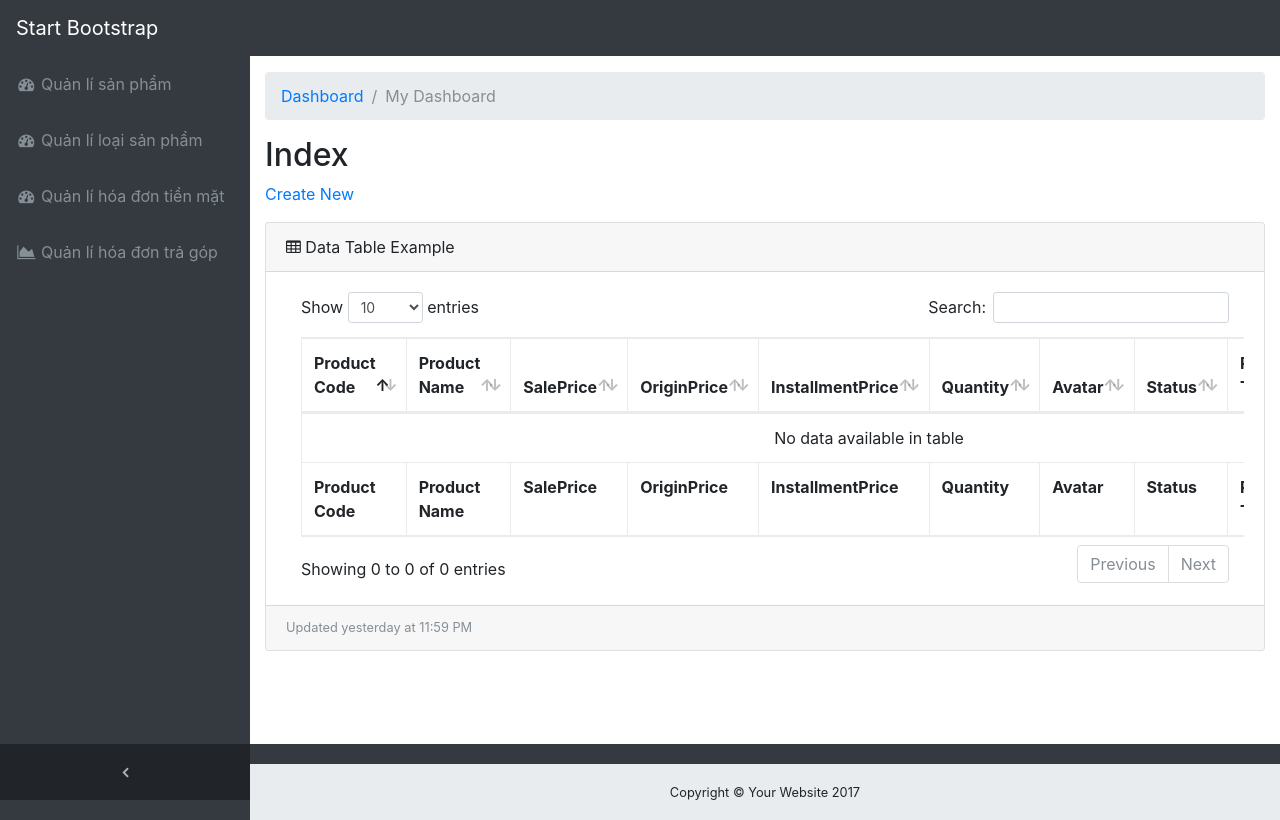
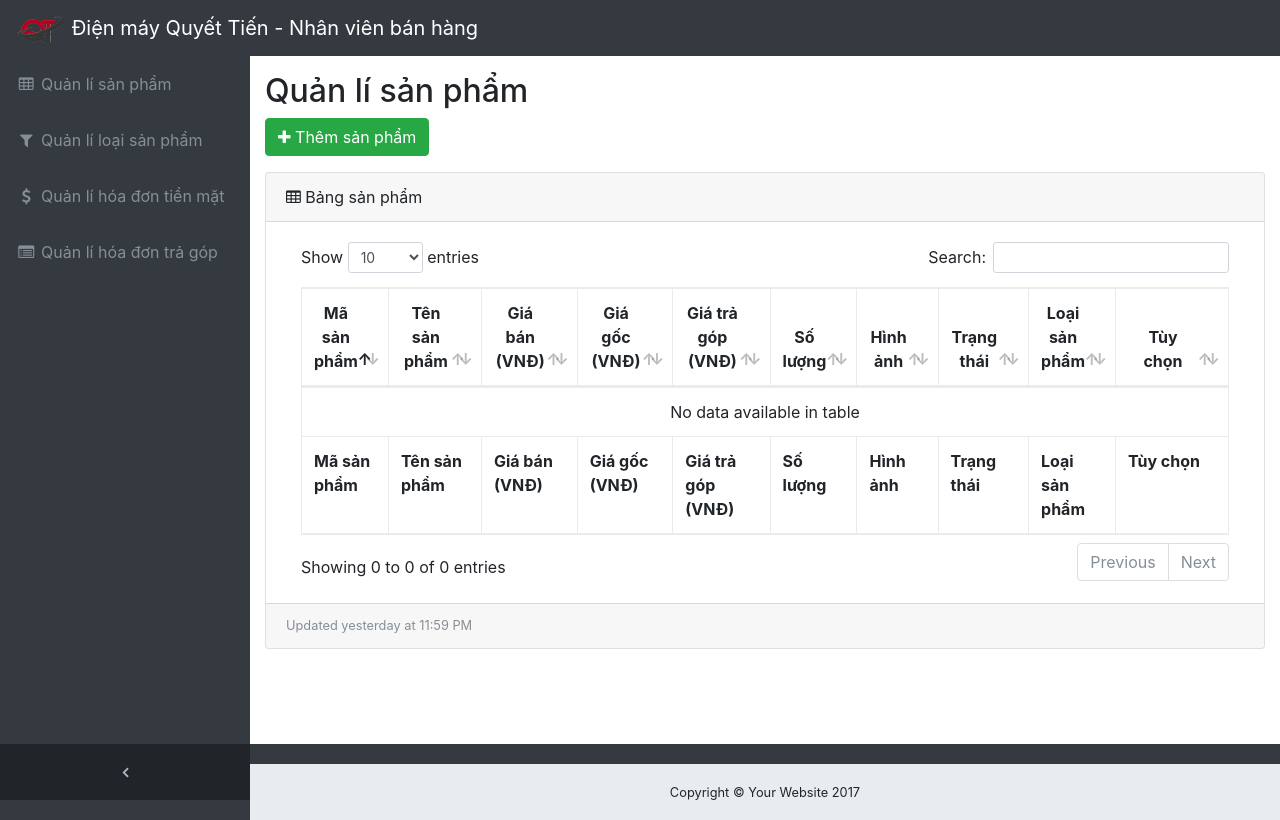
Before and after one commit to pcmlinh/DienMayQuyetTien, an ASP.NET MVC app: template DienMayQuyetTien/Areas/Employee/Views/ManageProduct/Index.cshtml in a window 1280 px wide. Run offline with ASP.NET Core 8 and stand-ins for ASP.NET MVC 5, Linux system fonts and the light colour scheme; the template is opened without the code that fills it, so the values that code supplies are empty; the project's own start-up code is not run; a stand-in starts its controllers and pages; some libraries are stand-ins or nearby versions.

Commit message:
Edit template admin and employee

```diff
--- a/DienMayQuyetTien/Areas/Employee/Views/ManageProduct/Index.cshtml
+++ b/DienMayQuyetTien/Areas/Employee/Views/ManageProduct/Index.cshtml
@@ -1,48 +1,48 @@
 @model IEnumerable<DienMayQuyetTien.Models.Product>
 
 @{
-    ViewBag.Title = "Index";
+    ViewBag.Title = "Quản lí sản phẩm";
     Layout = "~/Areas/Employee/Views/Shared/_EmpLayout.cshtml";
 }
 
-<h2>Index</h2>
+<h2>Quản lí sản phẩm</h2>
 
 <p>
-    @Html.ActionLink("Create New", "Create")
+    <button class="btn btn-success" onclick="location.href='@Url.Action("Create", "ManageProduct")'"><i class="fa fa-plus"></i> Thêm sản phẩm</button>
 </p>
 <div class="card mb-3">
     <div class="card-header">
-        <i class="fa fa-table"></i> Data Table Example
+        <i class="fa fa-table"></i> Bảng sản phẩm
     </div>
     <div class="card-body">
         <div class="table-responsive">
             <table class="table table-bordered" id="dataTable" width="100%" cellspacing="0">
-                <thead>
+                <thead align="center">
                     <tr>
-                        <th>Product Code</th>
-                        <th>Product Name</th>
-                        <th>SalePrice</th>
-                        <th>OriginPrice</th>
-                        <th>InstallmentPrice</th>
-                        <th>Quantity</th>
-                        <th>Avatar</th>
-                        <th>Status</th>
-                        <th>Product Type ID</th>
-                        <th>Options</th>
+                        <th style="width:20px">Mã sản phẩm</th>
+                        <th style="width:50px">Tên sản phẩm</th>
+                        <th>Giá bán (VNĐ)</th>
+                        <th>Giá gốc (VNĐ)</th>
+                        <th>Giá trả góp (VNĐ)</th>
+                        <th style="width:10px">Số lượng</th>
+                        <th>Hình ảnh</th>
+                        <th>Trạng thái</th>
+                        <th style="width:20px">Loại sản phẩm</th>
+                        <th style="width:70px">Tùy chọn</th>
                     </tr>
                 </thead>
                 <tfoot>
                     <tr>
-                        <th>Product Code</th>
-                        <th>Product Name</th>
-                        <th>SalePrice</th>
-                        <th>OriginPrice</th>
-                        <th>InstallmentPrice</th>
-                        <th>Quantity</th>
-                        <th>Avatar</th>
-                        <th>Status</th>
-                        <th>Product Type ID</th>
-                        <th>Options</th>
+                        <th>Mã sản phẩm</th>
+                        <th>Tên sản phẩm</th>
+                        <th>Giá bán (VNĐ)</th>
+                        <th>Giá gốc (VNĐ)</th>
+                        <th>Giá trả góp (VNĐ)</th>
+                        <th>Số lượng</th>
+                        <th>Hình ảnh</th>
+                        <th>Trạng thái</th>
+                        <th>Loại sản phẩm</th>
+                        <th>Tùy chọn</th>
                     </tr>
                 </tfoot>
                 <tbody>
@@ -56,13 +56,13 @@
                                 @Html.DisplayFor(modelItem => item.ProductName)
                             </td>
                             <td>
-                                @Html.DisplayFor(modelItem => item.SalePrice)
+                                @String.Format("{0:0,0}",item.SalePrice)
                             </td>
                             <td>
-                                @Html.DisplayFor(modelItem => item.OriginPrice)
+                                @String.Format("{0:0,0}", item.OriginPrice)
                             </td>
                             <td>
-                                @Html.DisplayFor(modelItem => item.InstallmentPrice)
+                                @String.Format("{0:0,0}", item.InstallmentPrice)
                             </td>
                             <td>
                                 @Html.DisplayFor(modelItem => item.Quantity)
@@ -77,9 +77,8 @@
                                 @Html.DisplayFor(modelItem => item.ProductType.ProductTypeCode)
                             </td>
                             <td>
-                                @Html.ActionLink("Edit", "Edit", new { id = item.ID }) |
-                                @Html.ActionLink("Details", "Details", new { id = item.ID }) |
-                                @Html.ActionLink("Delete", "Delete", new { id = item.ID })
+                                <button class="btn btn-info" onclick="location.href='@Url.Action("Edit", "ManageProduct", new { id = item.ID })'"><i class="fa fa-pencil"></i></button>
+                                <button class="btn btn-danger" onclick="location.href='@Url.Action("Delete", "ManageProduct", new { id = item.ID })'"><i class="fa fa-trash"></i></button>
                             </td>
                         </tr>
                     }
--- a/DienMayQuyetTien/Areas/Employee/Views/Shared/_EmpLayout.cshtml
+++ b/DienMayQuyetTien/Areas/Employee/Views/Shared/_EmpLayout.cshtml
@@ -21,7 +21,7 @@
 <body class="fixed-nav sticky-footer bg-dark" id="page-top">
     <!-- Navigation-->
     <nav class="navbar navbar-expand-lg navbar-dark bg-dark fixed-top" id="mainNav">
-        <a class="navbar-brand" href="index.html">Start Bootstrap</a>
+        <a class="navbar-brand" href="index.html"><img src="~/Images/logo.png" width="50px"> Điện máy Quyết Tiến - Nhân viên bán hàng</a>
         <button class="navbar-toggler navbar-toggler-right" type="button" data-toggle="collapse" data-target="#navbarResponsive" aria-controls="navbarResponsive" aria-expanded="false" aria-label="Toggle navigation">
             <span class="navbar-toggler-icon"></span>
         </button>
@@ -29,25 +29,25 @@
             <ul class="navbar-nav navbar-sidenav" id="exampleAccordion">
                 <li class="nav-item" data-toggle="tooltip" data-placement="right" title="Dashboard">
                     <a class="nav-link" href="/Employee/ManageProduct/">
-                        <i class="fa fa-fw fa-dashboard"></i>
+                        <i class="fa fa-fw fa-table"></i>
                         <span class="nav-link-text">Quản lí sản phẩm</span>
                     </a>
                 </li>
                 <li class="nav-item" data-toggle="tooltip" data-placement="right" title="Dashboard">
                     <a class="nav-link" href="/Employee/ManageProductType/">
-                        <i class="fa fa-fw fa-dashboard"></i>
+                        <i class="fa fa-fw fa-filter"></i>
                         <span class="nav-link-text">Quản lí loại sản phẩm</span>
                     </a>
                 </li>
                 <li class="nav-item" data-toggle="tooltip" data-placement="right" title="Dashboard">
                     <a class="nav-link" href="/Employee/ManageCashBill/">
-                        <i class="fa fa-fw fa-dashboard"></i>
+                        <i class="fa fa-fw fa-usd"></i>
                         <span class="nav-link-text">Quản lí hóa đơn tiền mặt</span>
                     </a>
                 </li>
                 <li class="nav-item" data-toggle="tooltip" data-placement="right" title="Charts">
                     <a class="nav-link" href="/Employee/ManageInstallmentBill">
-                        <i class="fa fa-fw fa-area-chart"></i>
+                        <i class="fa fa-fw fa-list-alt"></i>
                         <span class="nav-link-text">Quản lí hóa đơn trả góp</span>
                     </a>
                 </li>
@@ -64,12 +64,12 @@
                 {
                     <li class="nav-item">
                         <a class="nav-link" data-toggle="modal" data-target="#exampleModal">
-                            Hé lô @Session["username"]
+                            Chào, @Session["username"]
                         </a>
                     </li>
                     <li class="nav-item">
                         <a class="nav-link" href="@Url.Action("LogOut","Login",new { area = ""})">
-                            <i class="fa fa-fw fa-sign-out"></i>Logout
+                            <i class="fa fa-fw fa-sign-out"></i>Đăng xuất
                         </a>
                     </li>
                 }
@@ -78,12 +78,7 @@
     </nav>
     <div class="content-wrapper">
         <div class="container-fluid">
-            <ol class="breadcrumb">
-                <li class="breadcrumb-item">
-                    <a href="#">Dashboard</a>
-                </li>
-                <li class="breadcrumb-item active">My Dashboard</li>
-            </ol>
+
 
             @RenderBody()
         </div>
--- a/DienMayQuyetTien/Controllers/LoginController.cs
+++ b/DienMayQuyetTien/Controllers/LoginController.cs
@@ -30,7 +30,7 @@ namespace DienMayQuyetTien.Controllers
                 if (obj != null)
                 {
                     Session["authority"] = obj.authority.type.ToString();
-                    Session["username"] = obj.username.ToString();
+                    Session["username"] = obj.fullname.ToString();
                     if (Session["authority"].ToString() == "Kỹ thuật viên")
                     {
                         return RedirectToAction("Index", "ManageAccount", new { Area = "Admin" });
```
Also changed, not shown: DienMayQuyetTien/Areas/Admin/Views/Shared/_AdminLayout.cshtml (+4 -10 lines), 4 other files.
